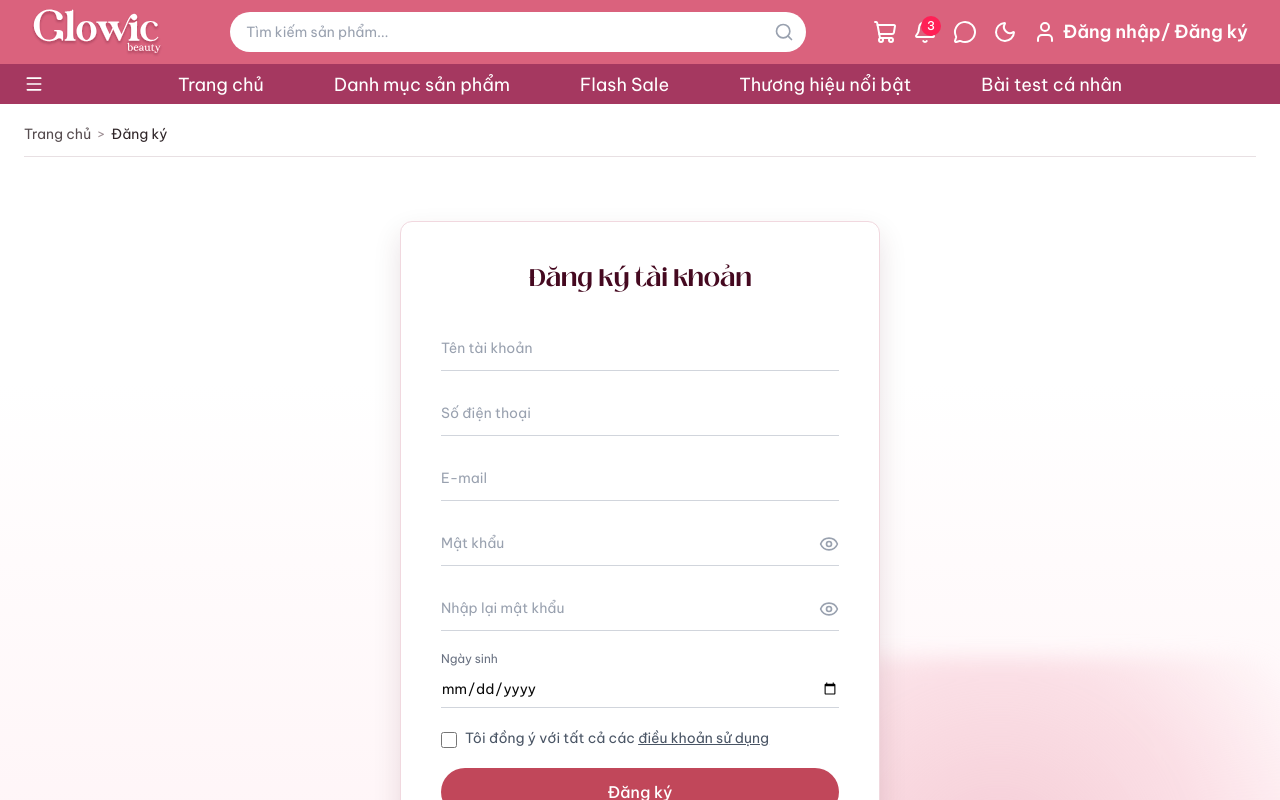
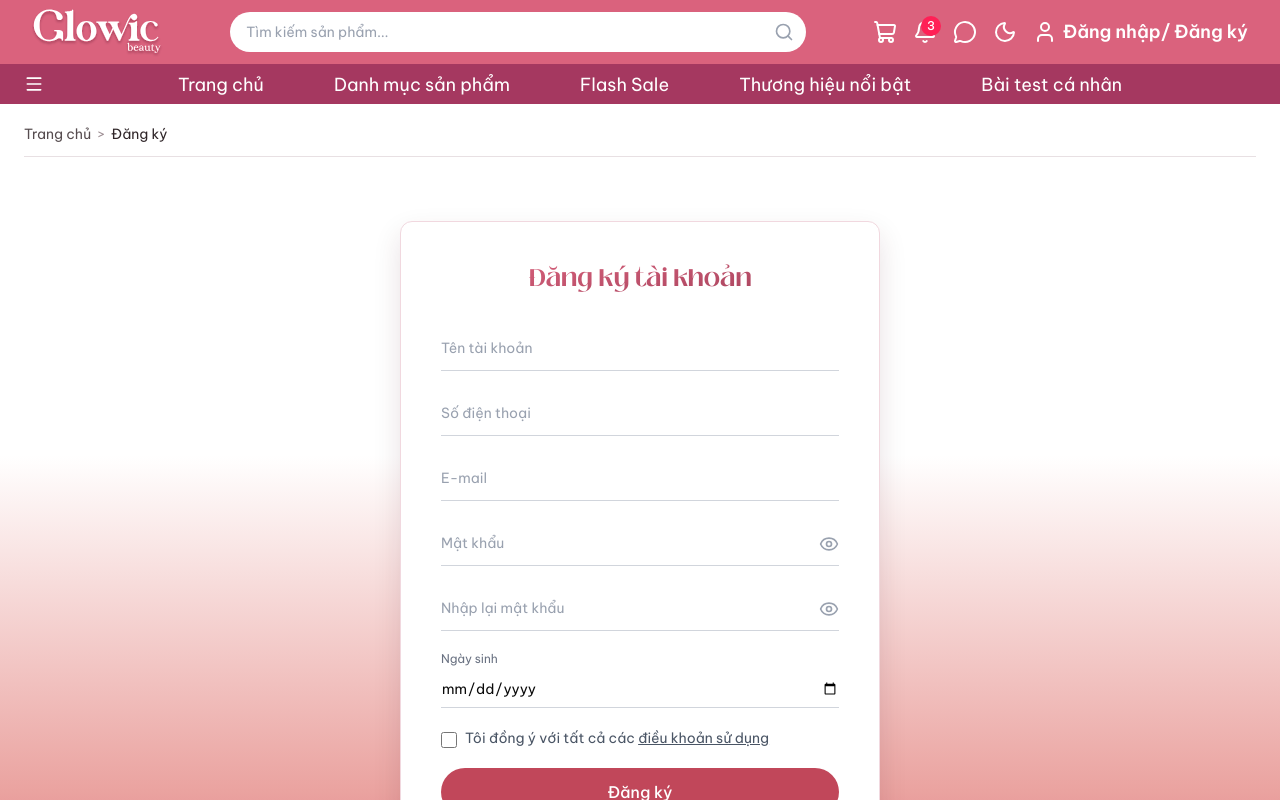
Before and after one commit to tamminh55206-maker/nhom09_glowicbeauty, a Next.js app: page /register in a window 1280 px wide. Shown: the top 800 px of the page. Built offline with nearby package versions, Linux system fonts and the light colour scheme; a web font is replaced by a local one.

Commit message:
fix lỗi trang đăng kí, không ảnh hưởng các phần khác

```diff
--- a/app/(auth)/register/page.tsx
+++ b/app/(auth)/register/page.tsx
@@ -65,31 +65,31 @@ export default function RegisterPage() {
   };
 
   return (
-    <section className="w-full bg-white">
+    <section className="w-full bg-white transition-colors duration-300 dark:bg-[#140F13]">
       <div className="mx-auto max-w-[1280px] px-4 pt-5 md:px-6">
-        <nav className="border-b border-[#E8E0E3] pb-3 text-sm text-[#564C4F]">
-          <Link href="/" className="transition-colors hover:text-[#B13D67]">
+        <nav className="border-b border-[#E8E0E3] pb-3 text-sm text-[#564C4F] transition-colors duration-300 dark:border-[#594A52] dark:text-[#F3E1E7]">
+          <Link href="/" className="transition-colors hover:text-[#B13D67] dark:hover:text-[#F3AABD]">
             Trang chủ
           </Link>
-          <span className="px-1.5 text-[#9D8E93]">&gt;</span>
-          <span className="text-[#2F2528]">Đăng ký</span>
+          <span className="px-1.5 text-[#9D8E93] dark:text-[#CDB7BF]">&gt;</span>
+          <span className="text-[#2F2528] dark:text-[#F3E1E7]">Đăng ký</span>
         </nav>
       </div>
 
-      <div className="relative overflow-hidden bg-[linear-gradient(180deg,#FFFFFF_0%,#FFFFFF_28%,#FFF2F5_100%)]">
-        <div
-          className="absolute -bottom-28 right-[-12%] h-[420px] w-[68%] rounded-full blur-[10px]"
-          style={{
-            background:
-              "radial-gradient(circle, rgba(218,98,125,0.28) 0%, rgba(248,206,216,0.58) 42%, rgba(255,255,255,0) 72%)",
-          }}
-        />
+      <div className="relative w-full overflow-hidden">
+        <div className="absolute inset-0 bg-[linear-gradient(180deg,#FFFFFF_36.96%,#EAA29F_78.8%,#DA627D_97.39%)] transition-colors duration-300 dark:bg-[linear-gradient(180deg,#171017_0%,#21131C_35%,#462435_78%,#24131D_100%)]" />
 
         <div className="relative mx-auto flex min-h-[690px] max-w-[1280px] items-center justify-center px-4 py-16 md:px-6">
-          <div className="w-full max-w-[480px] rounded-[12px] border border-[#F1D8DF] bg-white p-8 shadow-[0_12px_28px_rgba(69,9,32,0.12)] sm:p-10">
+          <div className="w-full max-w-[480px] rounded-[12px] border border-[#F1D8DF] bg-white p-8 shadow-[0_12px_28px_rgba(69,9,32,0.12)] sm:p-10 transition-colors duration-300 dark:border-[#5A444F] dark:bg-[#24171F]">
             <h1
-              className="mb-8 text-center text-2xl font-bold"
-              style={{ color: "#450920", fontFamily: '"Black Mango", serif' }}
+              className="mb-8 text-center text-2xl font-bold transition-colors duration-300"
+              style={{
+                fontFamily: '"Black Mango", serif',
+                background: 'linear-gradient(170.56deg, #DA627D 5.47%, #450920 256.63%)',
+                WebkitBackgroundClip: 'text',
+                WebkitTextFillColor: 'transparent',
+                backgroundClip: 'text',
+              }}
             >
               Đăng ký tài khoản
             </h1>
@@ -100,7 +100,7 @@ export default function RegisterPage() {
                   type="text"
                   {...register("tenTaiKhoan")}
                   placeholder="Tên tài khoản"
-                  className="w-full border-b border-gray-300 bg-transparent px-0 py-3 text-sm outline-none transition-colors placeholder:text-gray-400 focus:border-[#C1475A]"
+                  className="w-full border-b border-gray-300 bg-transparent px-0 py-3 text-sm outline-none transition-colors placeholder:text-gray-400 focus:border-[#C1475A] dark:border-[#594A52] dark:text-[#F7E8EC] dark:placeholder:text-[#CFAABB]"
                 />
                 {errors.tenTaiKhoan && (
                   <p className="mt-1 text-xs text-red-500">
@@ -114,7 +114,7 @@ export default function RegisterPage() {
                   type="tel"
                   {...register("soDienThoai")}
                   placeholder="Số điện thoại"
-                  className="w-full border-b border-gray-300 bg-transparent px-0 py-3 text-sm outline-none transition-colors placeholder:text-gray-400 focus:border-[#C1475A]"
+                  className="w-full border-b border-gray-300 bg-transparent px-0 py-3 text-sm outline-none transition-colors placeholder:text-gray-400 focus:border-[#C1475A] dark:border-[#594A52] dark:text-[#F7E8EC] dark:placeholder:text-[#CFAABB]"
                 />
                 {errors.soDienThoai && (
                   <p className="mt-1 text-xs text-red-500">
@@ -128,7 +128,7 @@ export default function RegisterPage() {
                   type="email"
                   {...register("email")}
                   placeholder="E-mail"
-                  className="w-full border-b border-gray-300 bg-transparent px-0 py-3 text-sm outline-none transition-colors placeholder:text-gray-400 focus:border-[#C1475A]"
+                  className="w-full border-b border-gray-300 bg-transparent px-0 py-3 text-sm outline-none transition-colors placeholder:text-gray-400 focus:border-[#C1475A] dark:border-[#594A52] dark:text-[#F7E8EC] dark:placeholder:text-[#CFAABB]"
                 />
                 {errors.email && (
                   <p className="mt-1 text-xs text-red-500">{errors.email.message}</p>
@@ -140,12 +140,12 @@ export default function RegisterPage() {
                   type={showPassword ? "text" : "password"}
                   {...register("matKhau")}
                   placeholder="Mật khẩu"
-                  className="w-full border-b border-gray-300 bg-transparent px-0 py-3 text-sm outline-none transition-colors placeholder:text-gray-400 focus:border-[#C1475A]"
+                  className="w-full border-b border-gray-300 bg-transparent px-0 py-3 text-sm outline-none transition-colors placeholder:text-gray-400 focus:border-[#C1475A] dark:border-[#594A52] dark:text-[#F7E8EC] dark:placeholder:text-[#CFAABB]"
                 />
                 <button
                   type="button"
                   onClick={() => setShowPassword(!showPassword)}
-                  className="absolute right-0 top-1/2 -translate-y-1/2 text-gray-400 hover:text-gray-600"
+                  className="absolute right-0 top-1/2 -translate-y-1/2 text-gray-400 transition-colors hover:text-gray-600 dark:text-[#8E8186] dark:hover:text-[#F3E1E7]"
                   aria-label={showPassword ? "Ẩn mật khẩu" : "Hiện mật khẩu"}
                 >
                   {showPassword ? (
@@ -166,12 +166,12 @@ export default function RegisterPage() {
                   type={showConfirmPassword ? "text" : "password"}
                   {...register("nhapLaiMatKhau")}
                   placeholder="Nhập lại mật khẩu"
-                  className="w-full border-b border-gray-300 bg-transparent px-0 py-3 text-sm outline-none transition-colors placeholder:text-gray-400 focus:border-[#C1475A]"
+                  className="w-full border-b border-gray-300 bg-transparent px-0 py-3 text-sm outline-none transition-colors placeholder:text-gray-400 focus:border-[#C1475A] dark:border-[#594A52] dark:text-[#F7E8EC] dark:placeholder:text-[#CFAABB]"
                 />
                 <button
                   type="button"
                   onClick={() => setShowConfirmPassword(!showConfirmPassword)}
-                  className="absolute right-0 top-1/2 -translate-y-1/2 text-gray-400 hover:text-gray-600"
+                  className="absolute right-0 top-1/2 -translate-y-1/2 text-gray-400 transition-colors hover:text-gray-600 dark:text-[#8E8186] dark:hover:text-[#F3E1E7]"
                   aria-label={
                     showConfirmPassword ? "Ẩn nhập lại mật khẩu" : "Hiện nhập lại mật khẩu"
                   }
@@ -190,11 +190,11 @@ export default function RegisterPage() {
               </div>
 
               <div>
-                <label className="mb-1 block text-xs text-gray-500">Ngày sinh</label>
+                <label className="mb-1 block text-xs text-gray-500 transition-colors dark:text-[#B89FA8]">Ngày sinh</label>
                 <input
                   type="date"
                   {...register("ngaySinh")}
-                  className="w-full border-b border-gray-300 bg-transparent px-0 py-2 text-sm outline-none transition-colors focus:border-[#C1475A]"
+                  className="w-full border-b border-gray-300 bg-transparent px-0 py-2 text-sm outline-none transition-colors focus:border-[#C1475A] dark:border-[#594A52] dark:text-[#F7E8EC]"
                 />
                 {errors.ngaySinh && (
                   <p className="mt-1 text-xs text-red-500">
@@ -210,9 +210,12 @@ export default function RegisterPage() {
                     {...register("dongY")}
                     className="mt-1 h-4 w-4 rounded border-gray-300"
                   />
-                  <span className="text-sm text-gray-600">
+                  <span className="text-sm text-gray-600 transition-colors dark:text-[#E5D5DB]">
                     Tôi đồng ý với tất cả các{" "}
-                    <Link href="/faq" className="underline hover:text-rose-500">
+                    <Link
+                      href="/faq"
+                      className="underline transition-colors hover:text-rose-500 dark:text-white dark:hover:text-[#F19AB0]"
+                    >
                       điều khoản sử dụng
                     </Link>
                   </span>
@@ -231,11 +234,11 @@ export default function RegisterPage() {
               </button>
             </form>
 
-            <p className="mt-6 text-center text-sm text-gray-600">
+            <p className="mt-6 text-center text-sm text-gray-600 transition-colors dark:text-[#EEE2E6]">
               Bạn có tài khoản rồi?{" "}
               <Link
                 href="/login"
-                className="font-medium hover:underline"
+                className="font-medium transition-colors hover:underline dark:text-[#F3AABD] dark:hover:text-[#FFD6E1]"
                 style={{ color: "#C1475A" }}
               >
                 Đăng nhập
```
